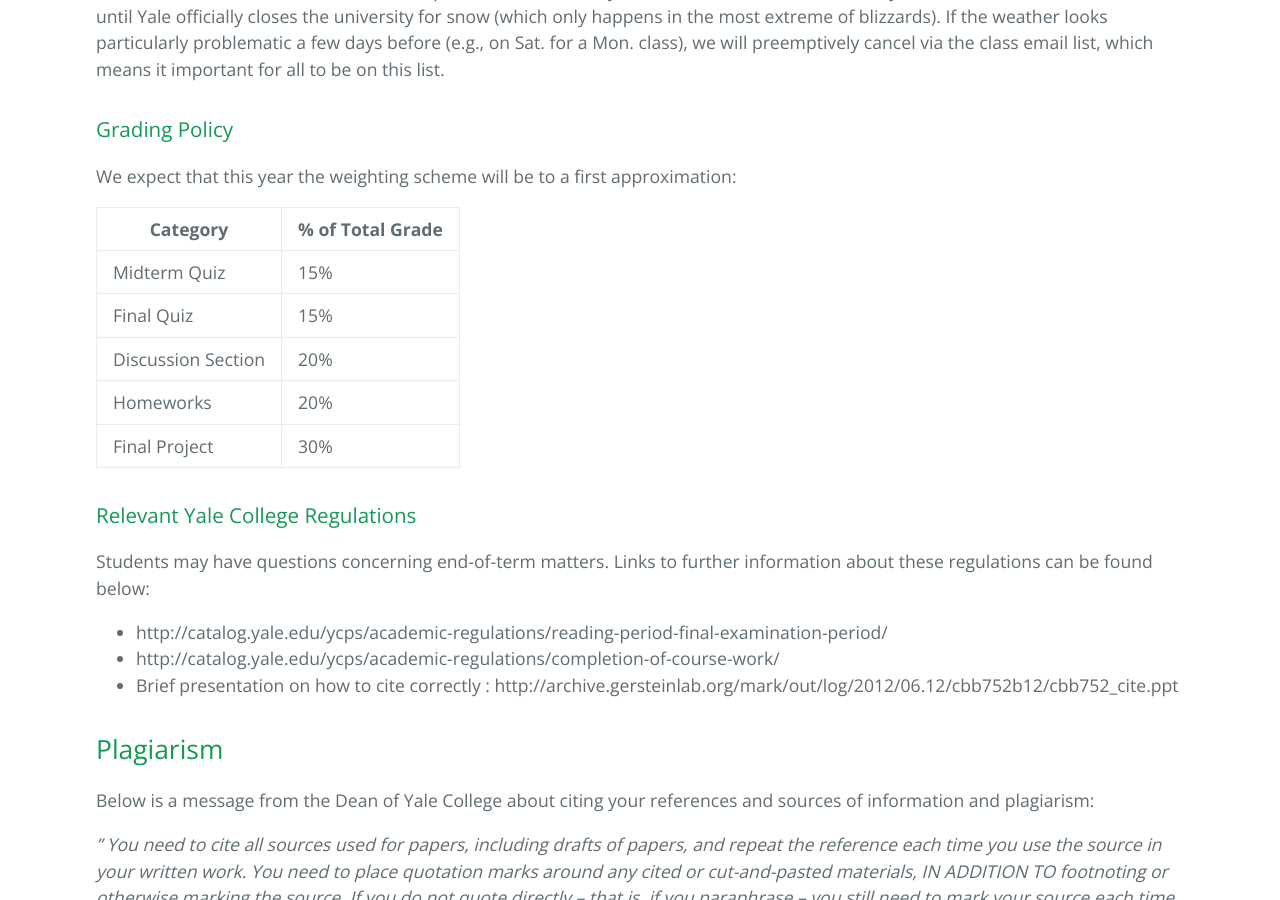
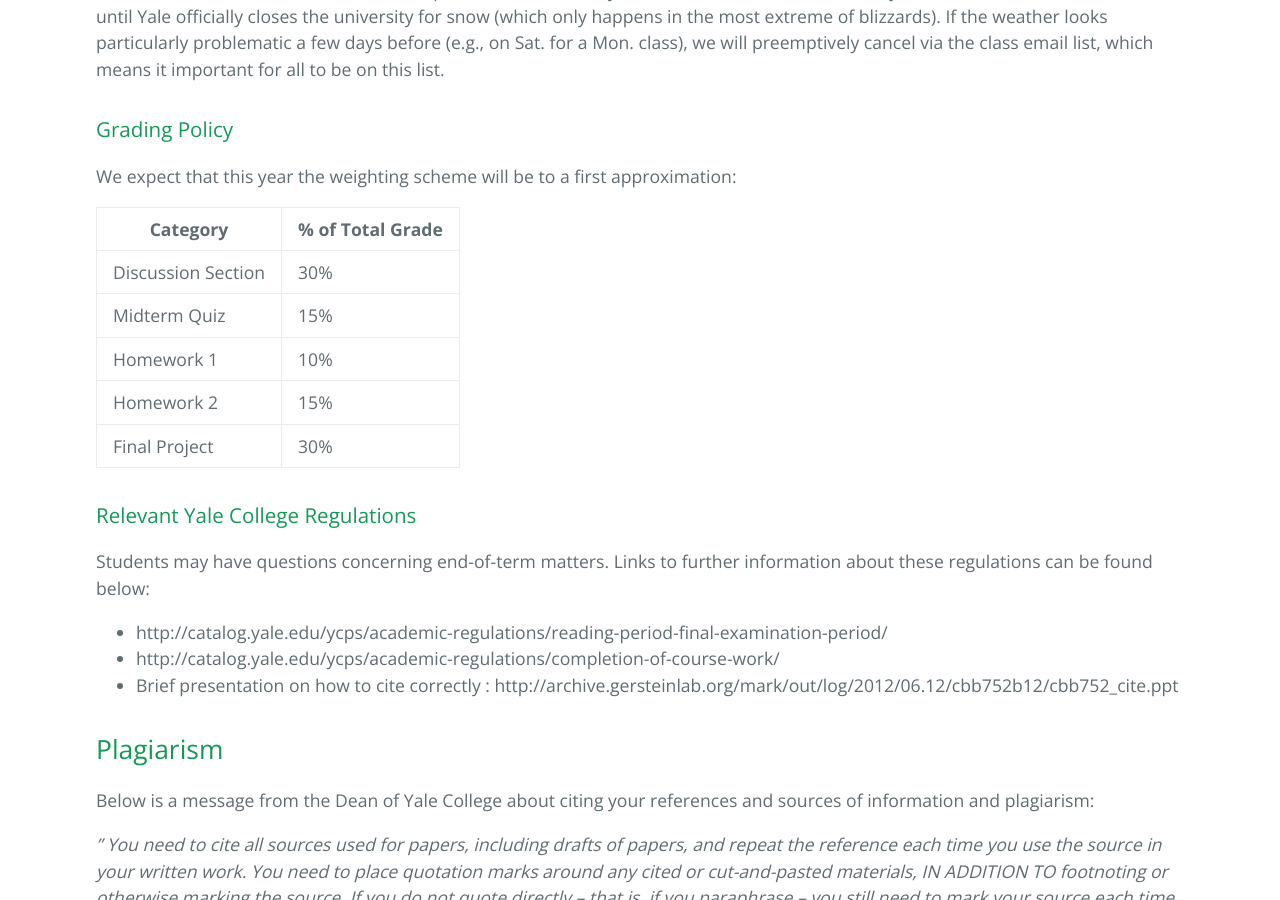
Before and after one commit to gersteinlab/cbb752b20, a Jekyll site: the page built from info.md, in a window 1280 px wide and 900 px high, scrolled down 1732 px. Built offline with Jekyll 4.4.1, drawn with Linux system fonts in a browser that asks for light colours.

Commit message:
update grading policy

```diff
--- a/info.md
+++ b/info.md
@@ -48,11 +48,11 @@ We expect that this year the weighting scheme will be to a first approximation:
 
 | Category	| % of Total Grade |
 |---|---|
-| Midterm Quiz |	15% |
-| Final Quiz |	15% |
-| Discussion Section |	20% |
-| Homeworks	| 20% |
-| Final Project	| 30% |
+| Discussion Section | 30% |
+| Midterm Quiz       | 15% |
+| Homework 1         | 10% |
+| Homework 2         | 15% |
+| Final Project	     | 30% |
 
 ### Relevant Yale College Regulations
 
```
